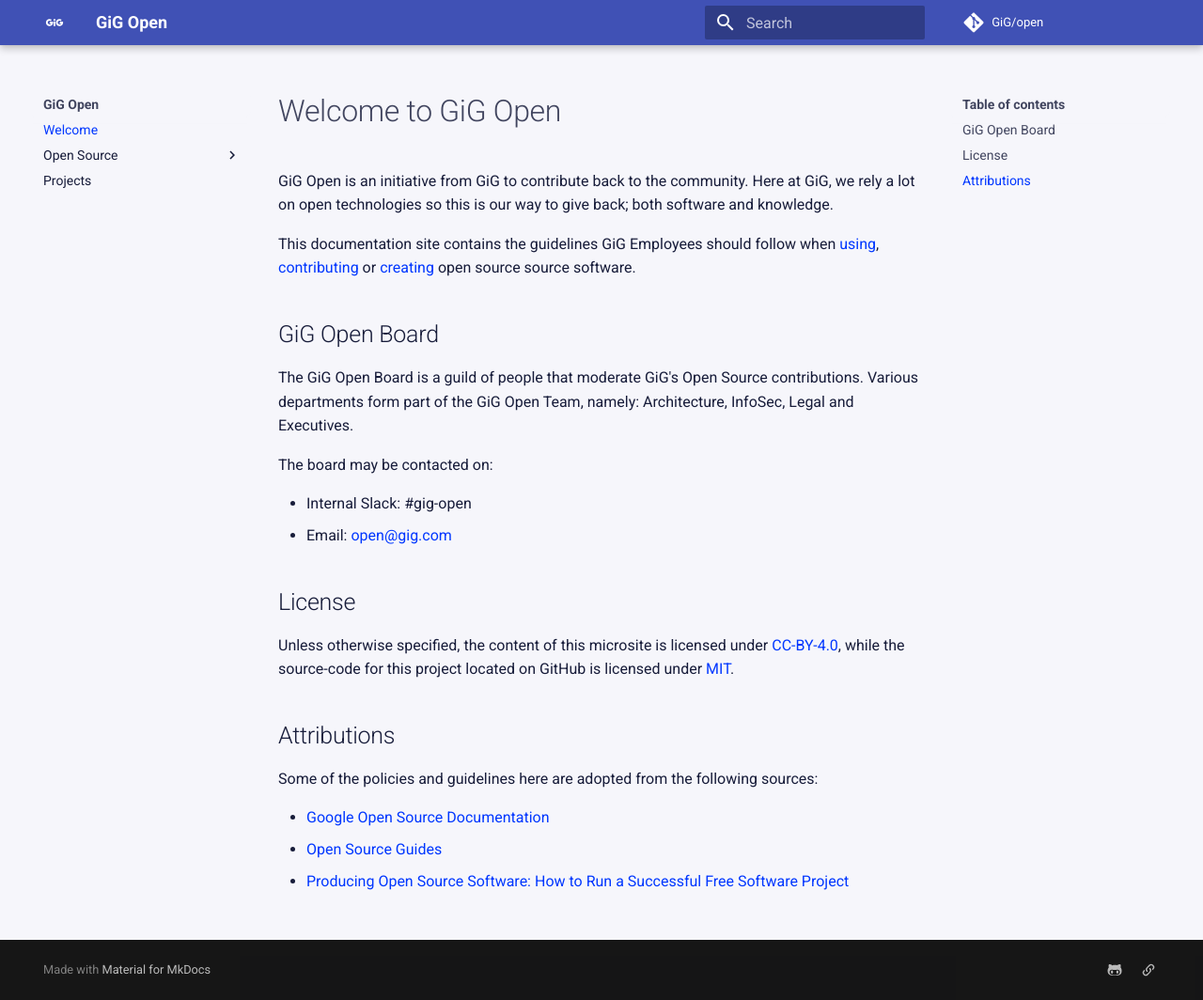
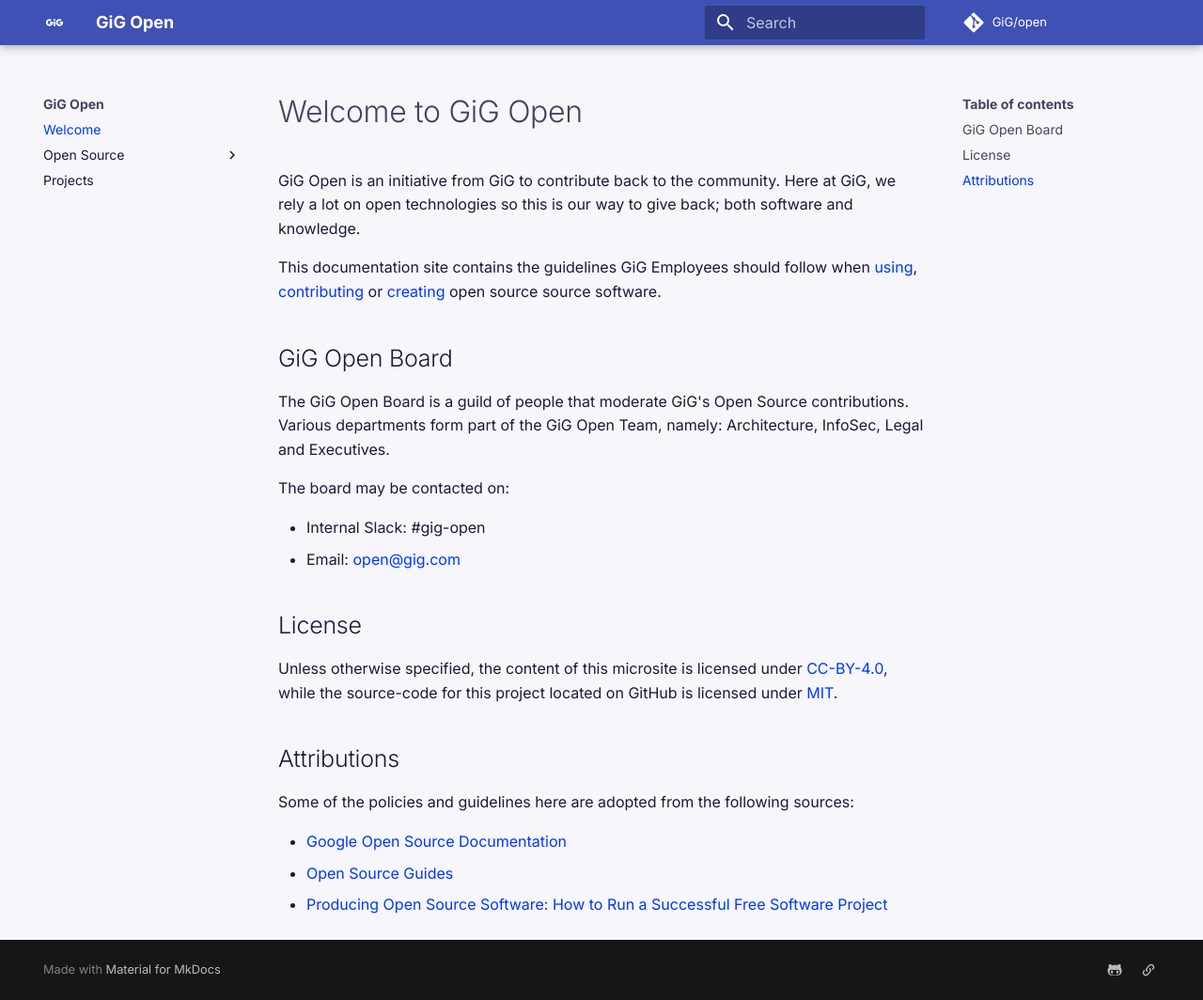
Before and after one commit to GiG/open, an MkDocs documentation site: the page built from docs/index.md, in a window 1280 px wide and 1064 px high. Shown: the whole window at 94% size. Built offline with MkDocs 1.6.1 and Material for MkDocs 9.7.7, drawn with Linux system fonts in a browser that asks for light colours; comment, search, counter and statistics services are not loaded.

Commit message:
Improved GiG Color Scheme

```diff
--- a/docs/stylesheets/extra.css
+++ b/docs/stylesheets/extra.css
@@ -24,7 +24,6 @@
     --md-accent-bg-color--light:         #FFD100;
 
     /* Code block color shades */
-
-    /* --md-code-bg-color:                  ...;
-    --md-code-fg-color:                  ...; */
+    --md-code-bg-color:                  #FFFFFF;
+    --md-code-fg-color:                  #171C3A;
   }
--- a/mkdocs.yml
+++ b/mkdocs.yml
@@ -1,6 +1,8 @@
 site_name: GiG Open
 theme:
     name: material
+    font:
+        text: Inter
     palette:
         scheme: preference
     logo: assets/images/GiG logo_vector-04.svg
```
